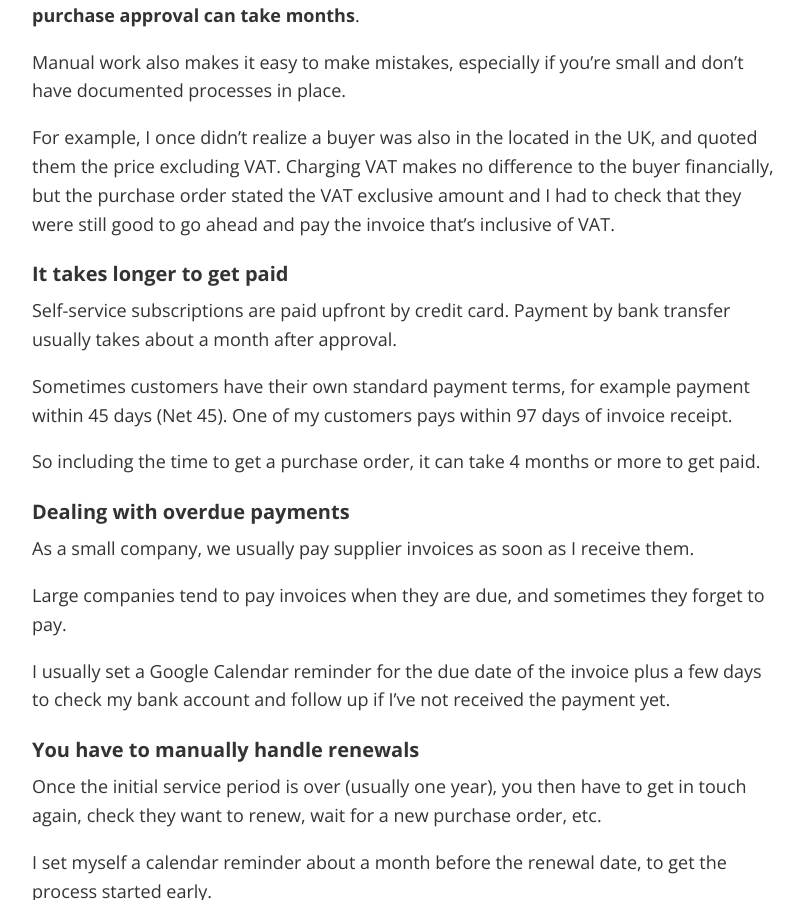
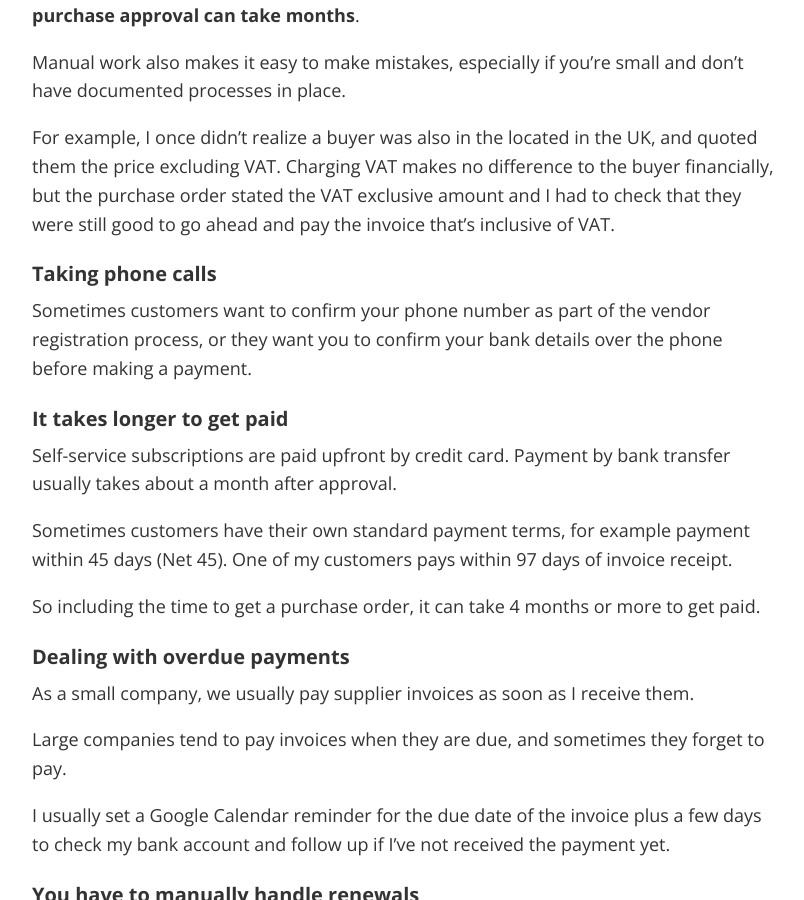
Before and after one commit to mattzeunert/mattzeunert.github.io, a Jekyll site: the page built from _posts/2022-01-20-saas-payment-by-bank-transfer.md, in a window 1280 px wide and 900 px high, scrolled down 2046 px. Shown: the whole window, without its empty margins (106-910 px from the left). Built offline with Jekyll 4.4.1, drawn with Linux system fonts in a browser that asks for light colours; nearby versions of some CDN libraries; some of the changed text lies outside the part shown.

Commit message:
Update bank payment post

```diff
--- a/_posts/2022-01-20-saas-payment-by-bank-transfer.md
+++ b/_posts/2022-01-20-saas-payment-by-bank-transfer.md
@@ -65,6 +65,10 @@ You're dealing with people in their purchasing department, and sometimes they'll
 Manual work also makes it easy to make mistakes, especially if you're small and don't have documented processes in place.
 
 For example, I once didn't realize a buyer was also in the located in the UK, and quoted them the price excluding VAT. Charging VAT makes no difference to the buyer financially, but the purchase order stated the VAT exclusive amount and I had to check that they were still good to go ahead and pay the invoice that's inclusive of VAT.
+
+### Taking phone calls
+
+Sometimes customers want to confirm your phone number as part of the vendor registration process, or they want you to confirm your bank details over the phone before making a payment.
 
 ### It takes longer to get paid
 
@@ -152,6 +156,8 @@ If you're selling a B2C product for $20 a year then this seems like the obvious
 
 In the future I also want to push back more on custom payment terms and requests to fill out forms.
 
+Update: this has worked quite well for me so far, everyone was able to find a card they can use eventually.
+
 ### Annual only
 
 Sending manual invoices **monthly would multiply the work you have to do by 12**. I've never done this and it seems like way too much hassle. Though if the price was high enough I'd be fine with monthly billing.
```
